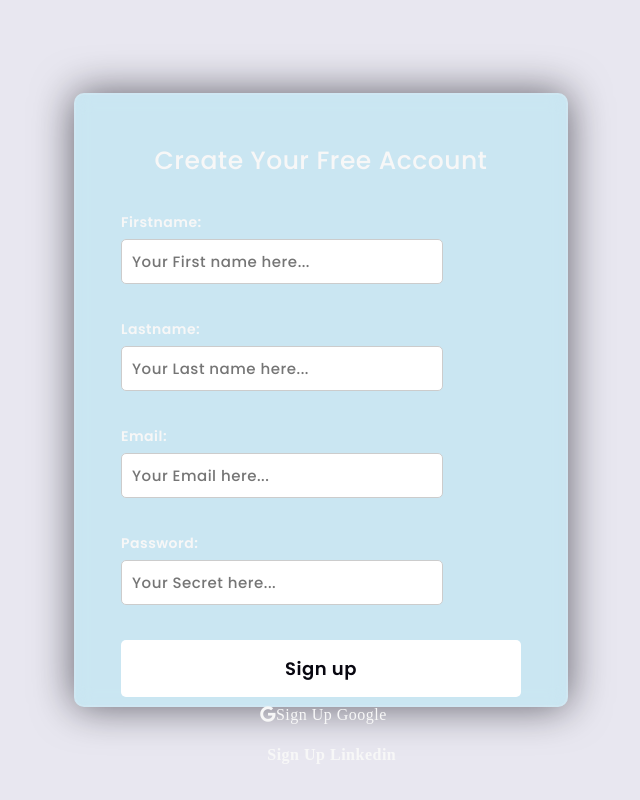
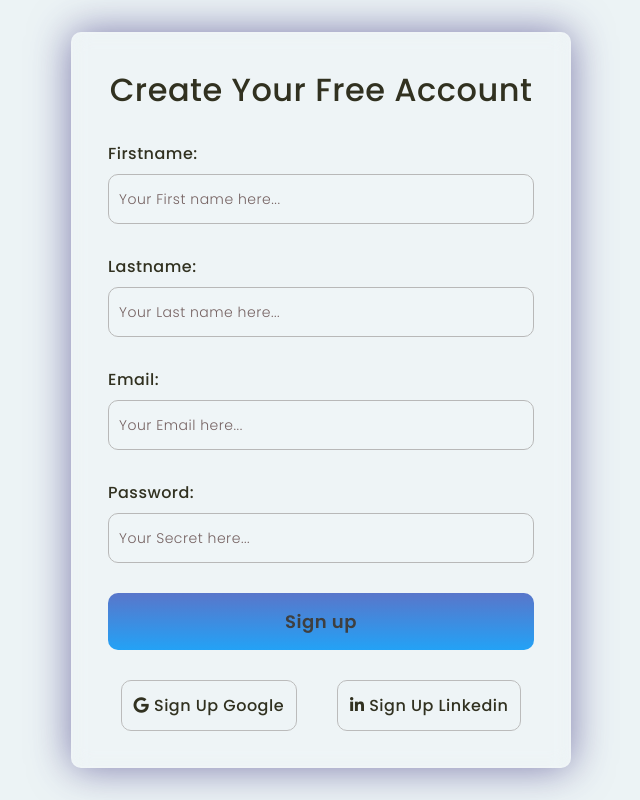
Before and after one commit to Rajkumar-B-55/flask_oauth, a Flask app: template app/templates/signup.html in a window 1280 px wide. Shown: the whole page, without its empty margins (319-959 px from the left). Run offline with Flask 3, Linux system fonts and the light colour scheme; the template is opened without the code that fills it, so the values that code supplies are empty; some libraries are stand-ins or nearby versions.

Commit message:
ui changes

```diff
--- a/app/templates/signup.html
+++ b/app/templates/signup.html
@@ -20,12 +20,19 @@
       *:after {
         padding: 0;
         margin: 0;
-        box-sizing: content-box;
+        box-sizing: border-box;
       }
-      body {
-        background-color: #e8e7f0;
+      .fa {
+        font-family: FontAwesome !important;
       }
-      .registerform {
+
+      .loginform .shape {
+        height: 200px;
+        width: 200px;
+        position: absolute;
+        border-radius: 50%;
+      }
+      .loginform {
         width: 430px;
         height: 520px;
         position: absolute;
@@ -33,16 +40,14 @@
         left: 50%;
         top: 50%;
       }
-      .registerform {
-        height: 200px;
-        width: 200px;
-        position: absolute;
-        border-radius: 50%;
+      .form {
+        display: flex;
+        flex-direction: column;
+        row-gap: 30px;
       }
-      form {
-        height: 520px;
-        width: 400px;
-        background-color: rgba(4, 221, 250, 0.13);
+      .form {
+        width: 500px;
+        background-color: rgba(255, 255, 255, 0.13);
         position: absolute;
         transform: translate(-50%, -50%);
         top: 50%;
@@ -50,80 +55,87 @@
         border-radius: 10px;
         backdrop-filter: blur(10px);
         border: 2px solid rgba(255, 255, 255, 0.1);
-        box-shadow: 0 0 40px rgba(8, 7, 16, 0.6);
-        padding: 45px;
+        box-shadow: 0 0 40px rgba(52, 44, 124, 0.6);
+        padding: 35px;
       }
-      form * {
+      .form * {
         font-family: "Poppins", sans-serif;
-        color: #f7f7f7;
+        color: #313120;
         letter-spacing: 0.5px;
         outline: none;
-        border: none;
       }
-      form h2 {
-        font-size: 25px;
+      .form h3 {
+        font-size: 32px;
         font-weight: 500;
         line-height: 42px;
         text-align: center;
       }
-     input{
-        width: 75%;
-        padding: 10px;
-        margin-bottom: 5px;
-        border: 1px solid #ccc;
-        border-radius: 5px;
-        font-size: 15px;
-      }
       label {
         display: block;
-        margin-top: 30px;
+        font-size: 16px;
         font-weight: 500;
+      }
+
+      body {
+        background-color: #ecf3f5;
+      }
+      input {
+        display: block;
+        height: 50px;
+        width: 100%;
+        background-color: rgba(255, 255, 255, 0.07);
+        border-radius: 10px;
+        padding: 0 10px;
+        margin-top: 8px;
         font-size: 14px;
-        font-weight: bold;
-        margin-bottom: 6px;
+        font-weight: 300;
+        border: 1px solid rgb(184, 184, 184);
       }
-      button {
-        margin-top: 30px;
+      .form button {
         width: 100%;
         background-color: #ffffff;
-        color: #080710;
+        color: #3f3f3f;
         padding: 15px 0;
         font-size: 18px;
         font-weight: 600;
-        border-radius: 5px;
         cursor: pointer;
+        border-radius: 10px;
+        border: none;
+        background: linear-gradient(#5976ca, #23a2f6);
+      }
+      ::placeholder {
+        color: #756262;
+      }
+      .social {
+        display: flex;
+        justify-content: center;
+        column-gap: 40px;
       }
       .social div {
-        display: block;
-        width: 2000px;
-        max-width: 400px;
-        min-width: min-content;
-        border-radius: 3px;
-        padding: 5px 10px 10px 5px;
-        text-align: center;
-        color: #1a1a1b;
+        border: 1px solid #bbbbbb;
+        padding: 12px;
+        border-radius: 10px;
       }
-      .social .go {
+      .social .google {
         background-color: #dfc0c000;
       }
       .social div:hover {
         background-color: rgba(252, 252, 252, 0.47);
       }
-      .social .li {
-        margin-left: 25px;
-      }
-      .social i {
-        margin-right: 5px;
-      }
       .social a {
         text-decoration: none;
       }
+      .newaccount {
+        text-align: center;
+        padding: 5px 10px 10px 5px;
+      }
     </style>
   </head>
+  <script src="https://use.fontawesome.com/35fd78c6eb.js"></script>
   <body>
-    <form action="/v1/register" method="post">
-      <h2>Create Your Free Account</h2>
-
+    <form action="/v1/register" method="post" class="form">
+      <h3>Create Your Free Account</h3>
+      <div>
         <label for="firstname">Firstname:</label>
         <input
           type="text"
@@ -131,6 +143,8 @@
           id="firstname"
           required
         />
+      </div>
+      <div>
         <label>Lastname:</label>
         <input
           type="text"
@@ -138,6 +152,8 @@
           id="lastname"
           required
         />
+      </div>
+      <div>
         <label>Email:</label>
         <input
           id="email"
@@ -145,6 +161,8 @@
           placeholder="Your Email here..."
           required
         />
+      </div>
+      <div>
         <label>Password:</label>
         <input
           id="password"
@@ -152,13 +170,14 @@
           placeholder="Your Secret here..."
           required
         />
+      </div>
       <button type="submit">Sign up</button>
       <div class="social">
         <div class="google">
-          <a href="#"><i class="fab fa-google">Sign Up Google</i></a>
+          <a href="#"><i class="fa fa-google"></i> Sign Up Google</a>
         </div>
         <div class="linkedin">
-          <a href="#"><i class="fa fa-linkedin">Sign Up Linkedin</i> </a>
+          <a href="#"><i class="fa fa-linkedin"></i> Sign Up Linkedin</a>
         </div>
       </div>
     </form>
```
Also changed, not shown: app/templates/_index.html (+61 -66 lines). Lines whose indentation alone changed are shown as unchanged.
